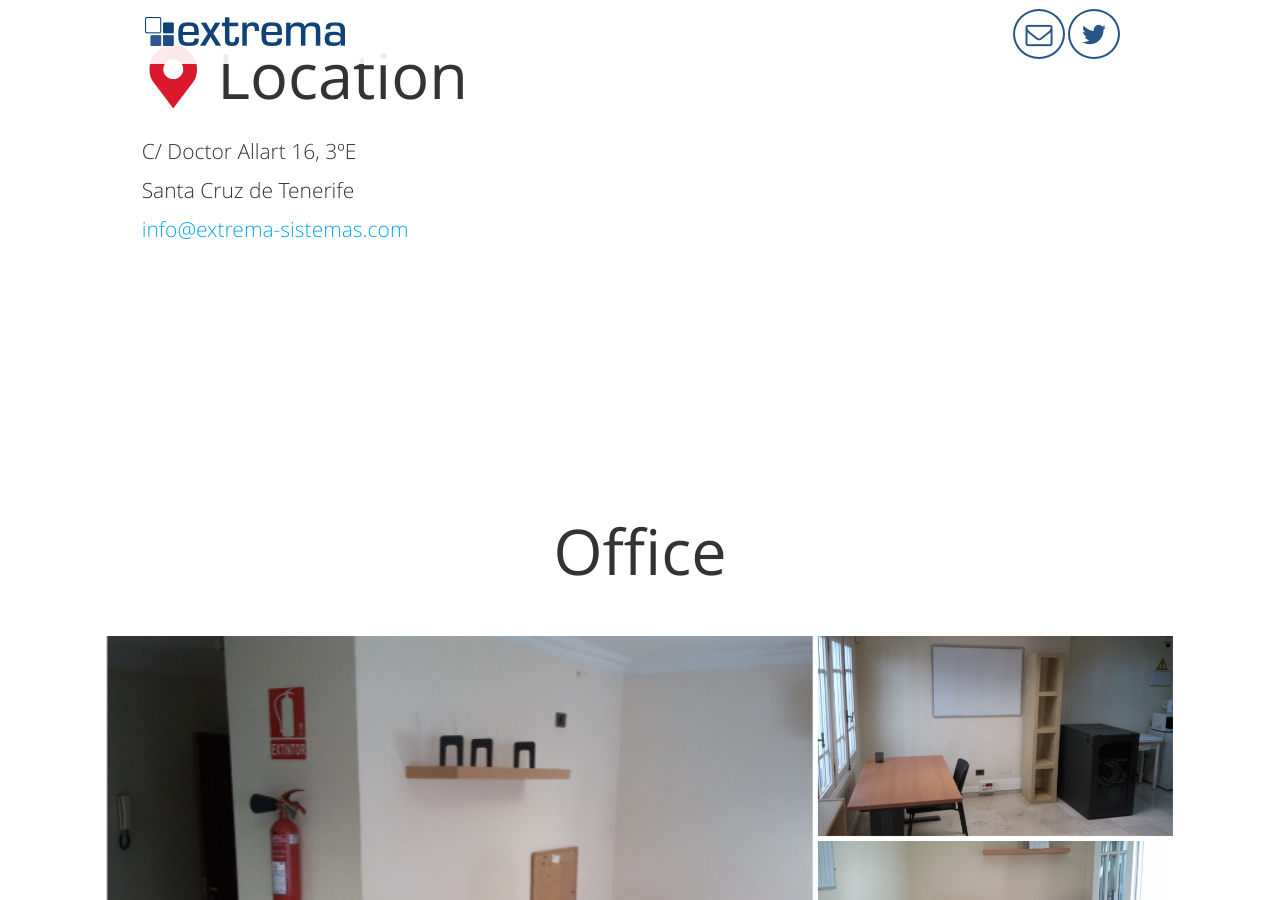
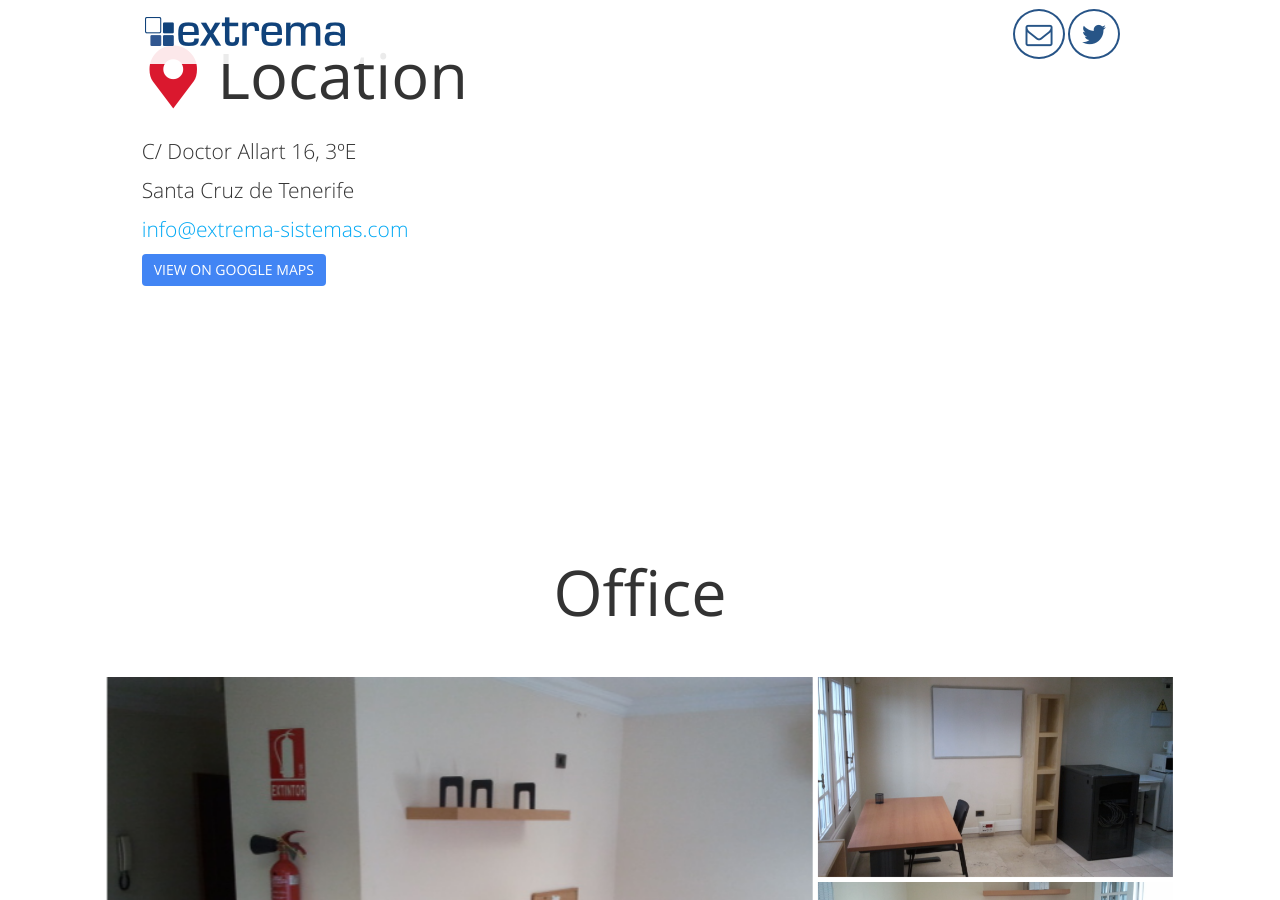
Before and after one commit to ahalacoworking/web-coworking, a Jekyll site: the page built from index.html, in a window 1280 px wide and 900 px high, scrolled down 1646 px. Built offline with Jekyll 4.4.1, drawn with Linux system fonts in a browser that asks for light colours; nearby versions of some CDN libraries.

Commit message:
Added "View on Google Maps" button

```diff
--- a/_config.yml
+++ b/_config.yml
@@ -43,6 +43,7 @@ addressLocality: "Santa Cruz de Tenerife"
 placeCoordinates: "28.466347, -16.2490696"
 mapCenterCoordinates: "28.466347, -16.2490696"
 mapMobileCenterCoordinates: "28.466347, -16.2490696"
+viewOnGoogleMaps: "View on Google Maps"
 
 # Office Block
 officeBlockTitle: "Office"
--- a/_includes/location-map.html
+++ b/_includes/location-map.html
@@ -10,6 +10,7 @@
                         <li>{{ site.streetAddress }}</li>
                         <li>{{ site.addressLocality }}</li>
                         <li><a href="mailto:{{ site.email }}">{{ site.email }}</a></li>
+                        <li><a class="btn btn-primary" href="https://goo.gl/maps/olxOb">{{ site.viewOnGoogleMaps }}</a></li>
                     </ul>
                 </div>
             </div>
--- a/package.json
+++ b/package.json
@@ -1,6 +1,6 @@
 {
   "name": "web-extrema-coworking",
-  "repository": "https://github.com/extrema/coworking",
+  "repository": "https://github.com/extrema/web-coworking",
   "devDependencies": {
     "event-stream": "~3.1.5",
     "express": "~4.1.1",
```
